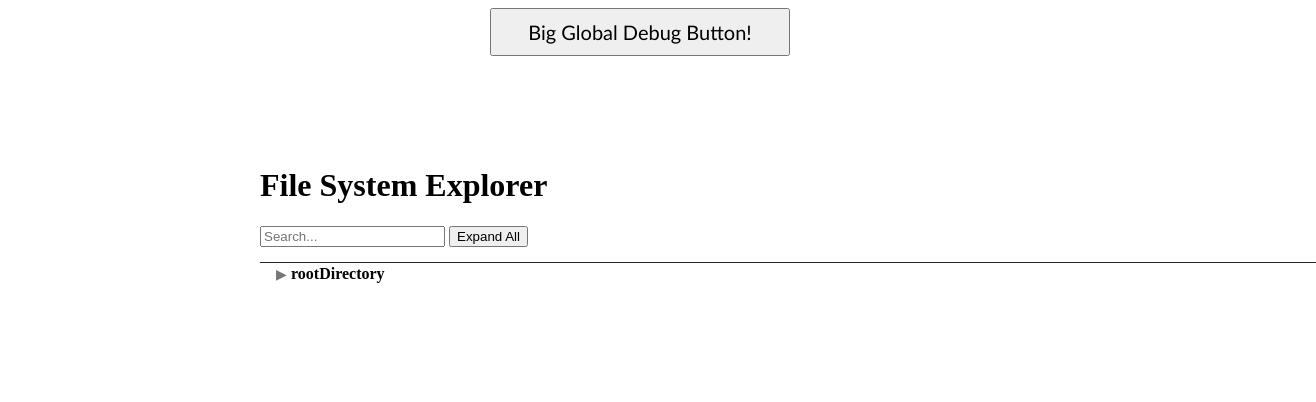
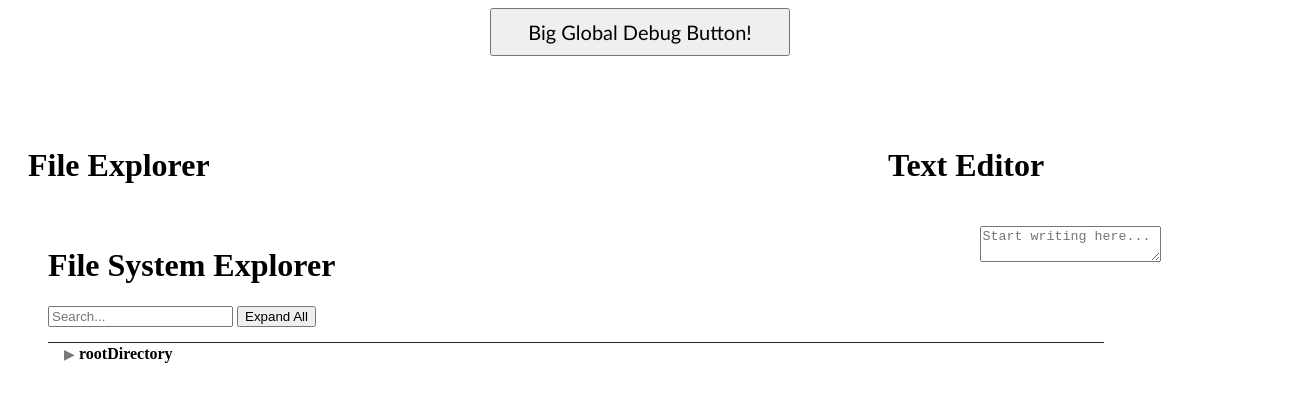
Before and after one commit to DegradingGracefully/FileExplorerTree, a SvelteKit app: page / in a window 1280 px wide. Shown: the top 402 px of the page, 1316 px wide, since content can reach past the window. Built offline with nearby package versions, Linux system fonts and the light colour scheme.

Commit message:
Added a text editor, that will serve to showcase the FileExplorerTree component, and show how to integrate it

```diff
--- a/src/lib/components/FileExplorerTree.svelte
+++ b/src/lib/components/FileExplorerTree.svelte
@@ -15,10 +15,27 @@
     } from "$lib/api/FSItemAPI";
     import TreeView from "$lib/components/TreeView.svelte";
     import type { DirectoryItem, FSItem } from "$lib/models/FSItem";
-    import { onMount } from "svelte";
+    import { createEventDispatcher, onMount } from "svelte";
     //import { mockRootItem } from "../../tests/cypress/fixtures/fsItemFixture1";
     import { FSItemRepository } from "$lib/api/FSItemRepository";
     //import { mockRootItem } from "../../tests/cypress/fixtures/fsItemFixture1";
+
+    export let textContent: string = "";
+
+    const dispatch = createEventDispatcher();
+
+    let selectedFSItem: FSItem = undefined;
+
+    const textContentStore = writable(textContent);
+    $: {
+        textContentStore.set(textContent);
+    }
+
+    textContentStore.subscribe((textContentUpdated: string) => {
+        if (selectedFSItem) {
+            selectedFSItem.text = textContentUpdated;
+        }
+    });
 
     let searchQuery = "";
 
@@ -48,6 +65,20 @@
         //(document.getElementById("data-test-cypress-wait-for-svelte-hydratation") as HTMLInputElement).value = "OK";
         // ...I moved the "OK" flag into the then case see above
     });
+
+    // No: don't need to catch this event ? let it bubble up to the page.svelte ?
+    /*function selectedFSItemChangedHandler(event) {
+
+    }*/
+
+    function selectedFSItemChangedHandler(event) {
+        const newSelectedItem: FSItem = event.detail;
+        //console.log("selected item changed. New selected item:");
+        //console.log(newSelectedItem);
+        selectedFSItem = newSelectedItem;
+        textContent = selectedFSItem.text;
+        dispatch("selectedFSItemChanged", selectedFSItem);
+    }
 
     /**
      * TODO: code smell ? the event handler below exists only to be able to trigger the update of the store
@@ -151,6 +182,7 @@
     {#if $fsItemStore}
         <TreeView
             item={$fsItemStore}
+            on:selectedFSItemChanged={selectedFSItemChangedHandler}
             on:rename={renameHandler}
             on:remove={removeHandler}
             on:addChild={addHandler}
--- /dev/null
+++ b/src/lib/components/TextEditor.svelte
@@ -0,0 +1,45 @@
+<script lang="ts">
+    import { onMount } from "svelte";
+    import { getContext } from "svelte";
+
+    // Get the textContentStore from context
+    const textContentStore = getContext("textContentStore");
+
+    // useless ? let textContent = "";
+
+    // Subscribe to changes in the textContentStore and update the textContent
+    // ? $ textContentStore: textContent = $textContentStore;
+
+    // Perform updates through the textContentStore
+    onMount(() => {
+        // ? what is that ? $textContentStore = textContent;
+    });
+
+    // Handle changes in the textContent and update the textContentStore
+    function textInputHandler(event) {
+        const textInput: string = event.target.value;
+        console.log("text input. Input:");
+        console.log(textInput);
+        $textContentStore = textInput;
+    }
+</script>
+
+<div class="text-editor">
+    <textarea
+        value={$textContentStore}
+        placeholder="Start writing here..."
+        on:input={textInputHandler}
+    />
+</div>
+
+<style>
+    /* ... existing styles ... */
+
+    .text-editor {
+        flex: 1;
+        display: flex;
+        justify-content: center;
+        align-items: center;
+        padding: 20px;
+    }
+</style>
--- a/src/lib/components/TreeView.svelte
+++ b/src/lib/components/TreeView.svelte
@@ -53,6 +53,11 @@
     showContextMenu = false;
   }
 
+  function handleSelectedFSItemChanged(event) {
+    console.log("handleSelectedFSItemChanged");
+    dispatch("selectedFSItemChanged", item);
+  }
+
   function rename(): void {
     const newName = prompt("Enter a new name:", item.name);
     if (newName) {
@@ -104,6 +109,7 @@
         class="tree-item-name"
         data-test-item-id={item.id}
         on:contextmenu={(event) => showContextMenuHandler(event, item)}
+        on:click={handleSelectedFSItemChanged}
       >
         {item.name}
       </div>
@@ -112,7 +118,7 @@
     {#if isDirectory && item.isExpanded && item.getChildren()}
       <div class="tree-item-children">
         {#each item.getChildren() as child (child.id)}
-          <svelte:self item={child} on:addChild on:rename on:remove />
+          <svelte:self item={child} on:selectedFSItemChanged on:addChild on:rename on:remove />
         {/each}
       </div>
     {/if}
@@ -141,6 +147,18 @@
     align-items: center;
   }
 
+  .tree-item-name {
+    font-weight: bold;
+    margin-left: 5px; /* Adjust as needed */
+    cursor: pointer;
+  }
+
+  .tree-item-children {
+    margin-left: 20px;
+    border-left: 1px dashed #ccc;
+    padding-left: 10px;
+  }
+
   .toggle-button-space {
     display: flex;
     align-items: center;
@@ -154,15 +172,4 @@
     font-size: 14px;
     cursor: pointer;
   }
-
-  .tree-item-name {
-    font-weight: bold;
-    margin-left: 5px; /* Adjust as needed */
-  }
-
-  .tree-item-children {
-    margin-left: 20px;
-    border-left: 1px dashed #ccc;
-    padding-left: 10px;
-  }
 </style>
--- a/src/lib/models/FSItem.ts
+++ b/src/lib/models/FSItem.ts
@@ -23,7 +23,7 @@ export abstract class FSItem {
     public isVisible: boolean = true; // needed to hold the visible / not visible status
     public isExpanded: boolean = false; // needed to hold the expanded / not expanded status
 
-    constructor(public id: number, public type: 'D' | 'F', public name: string) { }
+    constructor(public id: number, public type: 'D' | 'F', public name: string, public text: string = "") { }
 
     public setParent(parent: FSItem | null) {
         this.parent = parent;
--- a/src/routes/+page.svelte
+++ b/src/routes/+page.svelte
@@ -1,5 +1,44 @@
 <script lang="ts">
     import FileExplorerTree from "$lib/components/FileExplorerTree.svelte";
+    import TextEditor from "$lib/components/TextEditor.svelte";
+    import { type FSItem, FSItemType } from "$lib/models/FSItem";
+    import { setContext } from "svelte";
+    import { writable } from "svelte/store";
+
+    /**
+     * This main page uses different Svelte mechanisms for keeping track of 2 different variables:
+     *
+     * - TEXT CONTENT: for 2 way "binding" of the text content , it uses a svelte store called $textContentStore,
+     * plus the bind:textContent of FileExplorerTree
+     *
+     * - SELECTED FSITEM: the FileExplorerTree component notifies of a change of selected item
+     * by triggering the selectedItemChanged event
+     */
+    // Create a writable store to hold the textContent
+    const textContentStore = writable("");
+    setContext('textContentStore', textContentStore);
+    let textContent: string;
+
+    $: {
+        textContentStore.set(textContent);
+    }
+
+    textContentStore.subscribe((textContentFromStore: string) => {
+        textContent = textContentFromStore;
+    });
+    //$: $textContentStore = textContent;
+
+    let selectedFSItem: FSItem = undefined;
+
+    /**
+     * catch the selectedItemChangedHandler event triggered by FileExplorerTree
+     * @param event
+     */
+    function selectedFSItemChangedHandler(event) {
+        selectedFSItem = event.detail;
+        console.log("selected item changed. New selected item:");
+        console.log(selectedFSItem);
+    }
 
     function mainDebugButton() {
         //FSItemAPI.add();
@@ -25,14 +64,32 @@
     /><br />
 </center>
 
-<div class="container">
-    <FileExplorerTree />
-</div>
+<main>
+    {#if selectedFSItem && selectedFSItem.type === FSItemType.FILE}
+        <h1>Currently editing file {selectedFSItem.name}</h1>
+    {/if}
+    <div class="left-pane">
+        <h1>File Explorer</h1>
+        <FileExplorerTree bind:textContent on:selectedFSItemChanged={selectedFSItemChangedHandler}/>
+    </div>
+
+    <div class="right-pane">
+        <h1>Text Editor</h1>
+        <TextEditor />
+    </div>
+</main>
 
 <style>
-    .container {
-        max-width: 800px;
-        margin: 0 auto;
+    /* Styling for the main page layout */
+    main {
+        display: flex;
+        height: 100vh;
+        gap: 20px;
         padding: 20px;
     }
+
+    .left-pane,
+    .right-pane {
+        flex: 1;
+    }
 </style>
```
